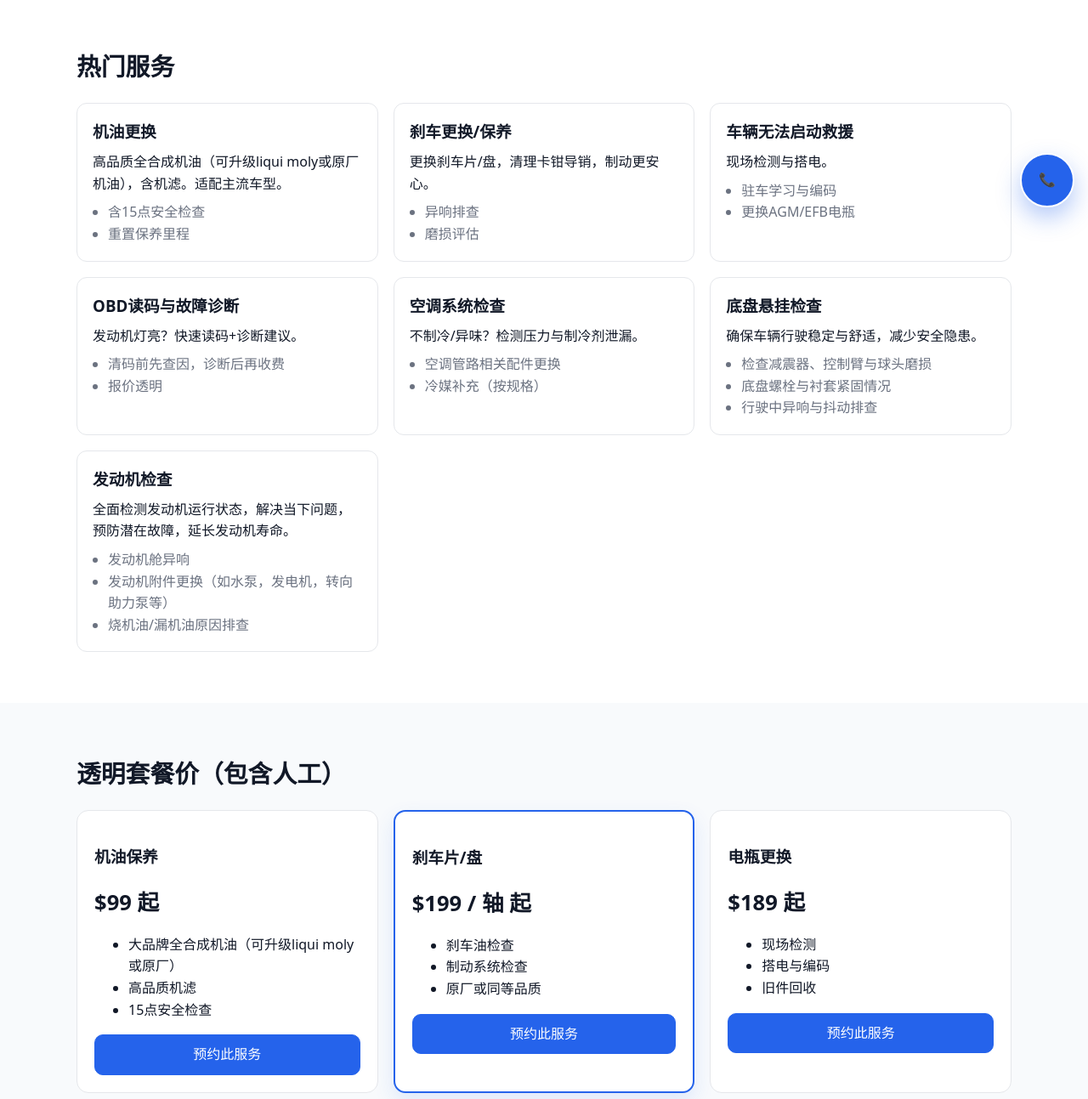
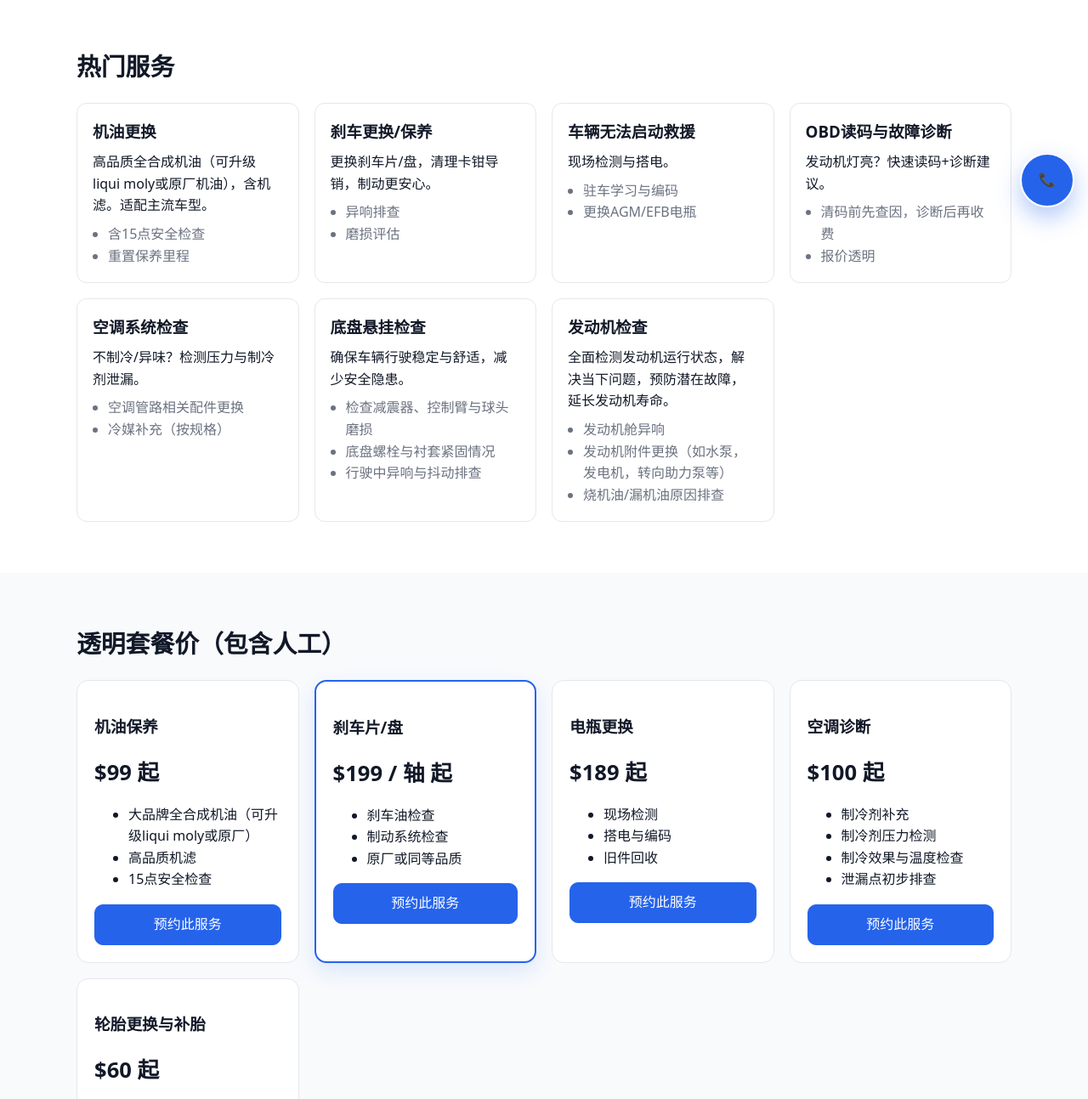
Before and after one commit to oyang914/markham-e-auto-site, a plain HTML site: page index.html in a window 1280 px wide. Shown: the part 540-1833 px from the top of the page at 85% size. Drawn offline with Linux system fonts and the light colour scheme; no server answers.

Commit message:
Fix mobile layout display issue (responsive grid & form width)

```diff
--- a/index.html
+++ b/index.html
@@ -2,7 +2,7 @@
 <html lang="zh-CN">
 <head>
   <meta charset="utf-8" />
-  <meta name="viewport" content="width=device-width, initial-scale=1" />
+  <meta name="viewport" content="width=device-width, initial-scale=1, viewport-fit=cover">
   <title>Markham E Auto | 上门汽修与保养 | 多伦多同日服务</title>
   <meta name="description" content="Markham E Auto 提供上门汽修、机油更换、电瓶救援、刹车保养等同日服务。覆盖大多地区，透明报价，在线预约。">
   <meta name="robots" content="index, follow" />
--- a/styles.css
+++ b/styles.css
@@ -235,8 +235,56 @@
   .review-actions{flex-direction:column; align-items:flex-start; gap:8px;}
 }
 
-/* 口碑卡片（复用你现有 .reviews 栅格） */
+/* 口碑卡片 */
 .review-meta{color:var(--muted); font-size:.9rem; margin-top:6px;}
 .badge-inline{
   display:inline-block; padding:2px 8px; border:1px solid #e5e7eb; border-radius:999px; font-size:.82rem; margin-left:6px; background:#fff;
 }
+
+/* === 修复移动端显示：卡片/价格/口碑自适应列数 === */
+.cards, .price-grid, .reviews {
+  display: grid;
+  grid-template-columns: repeat(auto-fit, minmax(260px, 1fr)); /* 自动分列 */
+  gap: 18px;
+}
+
+/* 保持单卡片样式 */
+.card {
+  background: var(--card);
+  border: 1px solid #e5e7eb;
+  border-radius: 12px;
+  padding: 18px;
+}
+
+/* 保持价格卡片样式 */
+.price-card {
+  background: #fff;
+  border: 1px solid #e5e7eb;
+  border-radius: 14px;
+  padding: 20px;
+}
+.price-card .price {
+  font-size: 1.6rem;
+  font-weight: 700;
+  margin: 10px 0 12px;
+}
+.price-card.featured {
+  border: 2px solid var(--brand);
+  box-shadow: 0 10px 24px rgba(37, 99, 235, .12);
+}
+
+/* === 修复移动端预约表单：输入框占满宽度 === */
+.form .grid {
+  display: grid;
+  grid-template-columns: repeat(auto-fit, minmax(220px, 1fr)); /* 自动列宽 */
+  gap: 12px;
+}
+
+input, select, textarea {
+  width: 100%;       /* 强制控件占满可用宽度 */
+  max-width: 100%;
+  padding: 10px 12px;
+  border: 1px solid #d1d5db;
+  border-radius: 10px;
+  font: inherit;
+}
```
